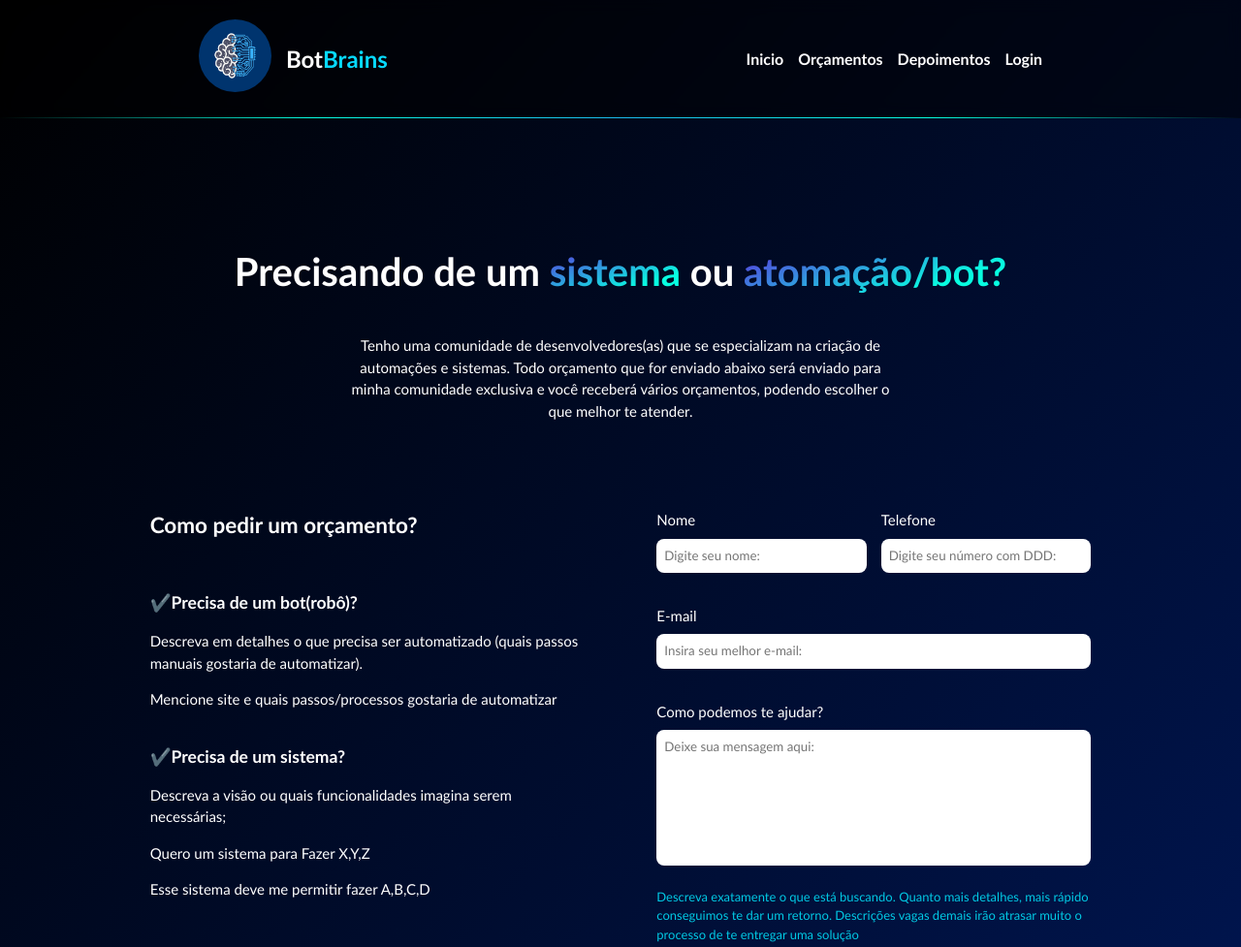
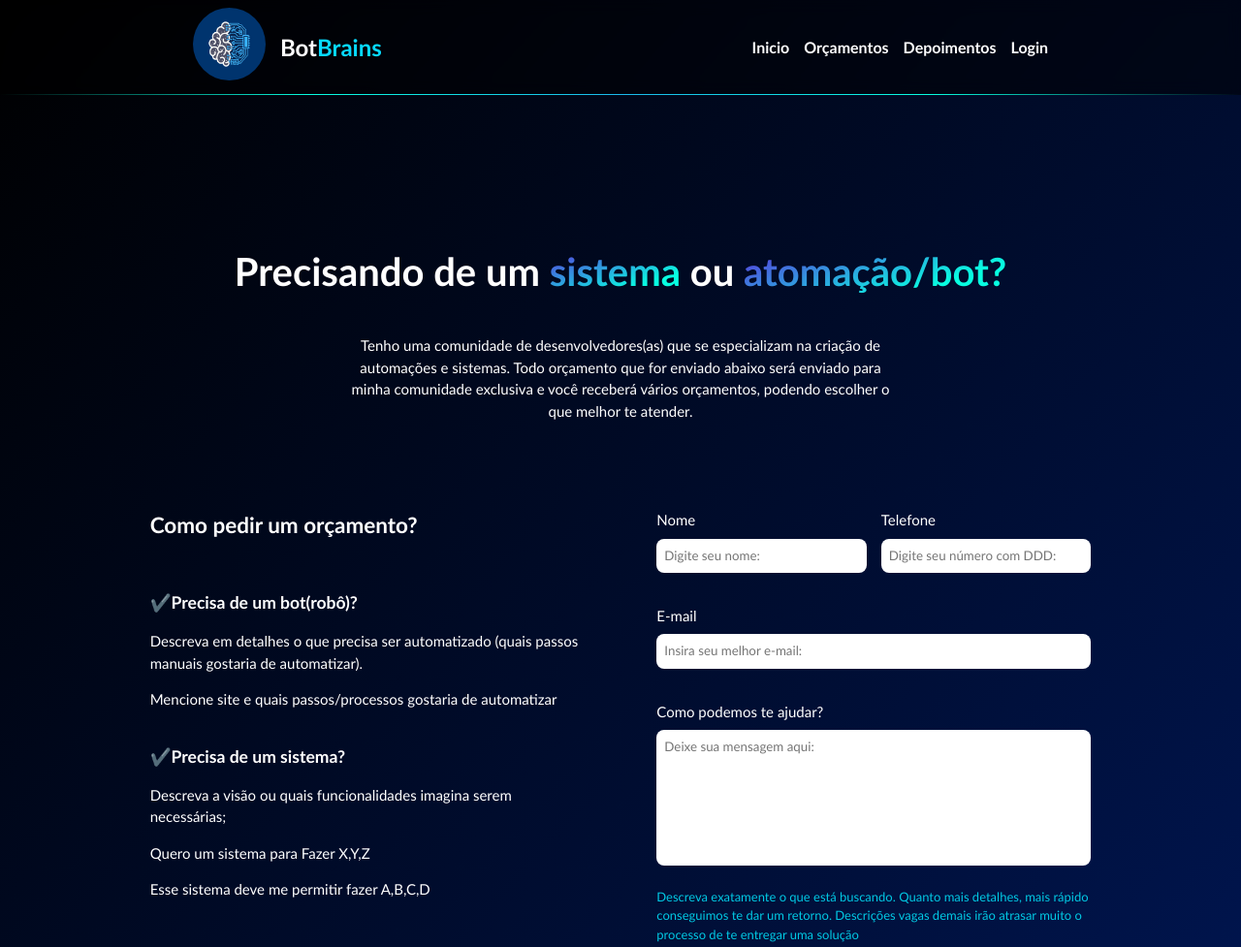
Before and after one commit to AntonyHaro/BotBrains, a plain HTML site: page index.html in a window 1280 px wide. Shown: the top 977 px of the page at 97% size. Drawn offline with Linux system fonts and the light colour scheme; a script that the page names is missing.

Commit message:
Update style.css

```diff
--- a/style.css
+++ b/style.css
@@ -22,7 +22,7 @@ header {
   display: flex;
   justify-content: space-around;
   align-items: center;
-  padding: 20px;
+  padding: 8px;
   border-width: 0px 0px 1px 0px;
   border-style: solid;
   border-image: linear-gradient(
```
